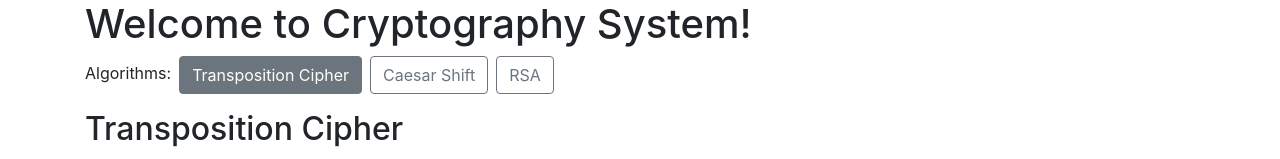
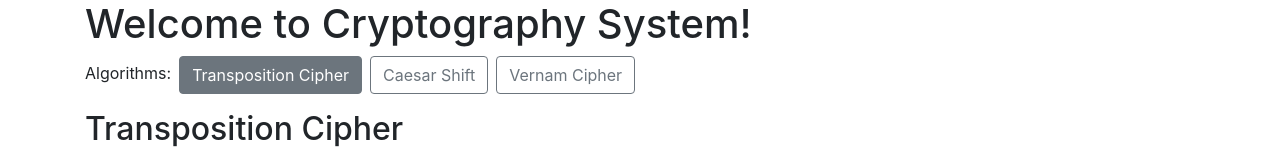
Before and after one commit to zhangen69/cryptography.app, an Angular app: page /transposition in a window 1280 px wide. Shown: the top 159 px of the page. Built offline with nearby package versions, Linux system fonts and the light colour scheme.

Commit message:
update sol - done transposition

```diff
--- a/src/app/algorithms/algorithm-transposition/algorithm-transposition.component.ts
+++ b/src/app/algorithms/algorithm-transposition/algorithm-transposition.component.ts
@@ -181,7 +181,7 @@ export class AlgorithmTranspositionComponent implements OnInit {
       let count = 0;
       let valuePosition = index;
 
-      resultLetterNumberArray.push(item.values[index]);
+      // resultLetterNumberArray.push(item.values[index]);
 
       for (let i = 0; i < decryption.ciphertext.length; i++) {
         if (count === keyArray.length) {
@@ -198,10 +198,6 @@ export class AlgorithmTranspositionComponent implements OnInit {
       }
     });
 
-
-    console.log(resultLetterNumberArray);
-
-    debugger;
     decryption.plaintext = resultLetterNumberArray.join('');
 
   }
--- a/src/app/app.component.html
+++ b/src/app/app.component.html
@@ -13,7 +13,7 @@
       <a class="btn btn-outline-secondary" [routerLink]="['/caesarshift']" routerLinkActive="router-link-active active">Caesar Shift</a>
     </li>
     <li class="list-inline-item">
-      <a class="btn btn-outline-secondary" [routerLink]="['/rsa']" routerLinkActive="router-link-active active">RSA</a>
+      <a class="btn btn-outline-secondary" [routerLink]="['/vernamcipher']" routerLinkActive="router-link-active active">Vernam Cipher</a>
     </li>
   </ul>
 
--- a/src/app/routing.ts
+++ b/src/app/routing.ts
@@ -2,9 +2,11 @@ import { Routes } from '@angular/router';
 import { AlgorithmTranspositionComponent } from './algorithms/algorithm-transposition/algorithm-transposition.component';
 import { AlgorithmCaesarShiftComponent } from './algorithms/algorithm-caesar-shift/algorithm-caesar-shift.component';
 import { AlgorithmRSAComponent } from './algorithms/algorithm-rsa/algorithm-rsa.component';
+import { AlgorithmVernamCipherComponent } from './algorithms/algorithm-vernam-cipher/algorithm-vernam-cipher.component';
 
 export const routes: Routes = [
   { path: 'transposition', component: AlgorithmTranspositionComponent },
   { path: 'caesarshift', component: AlgorithmCaesarShiftComponent },
+  { path: 'vernamcipher', component: AlgorithmVernamCipherComponent },
   { path: 'rsa', component: AlgorithmRSAComponent },
 ];
```
